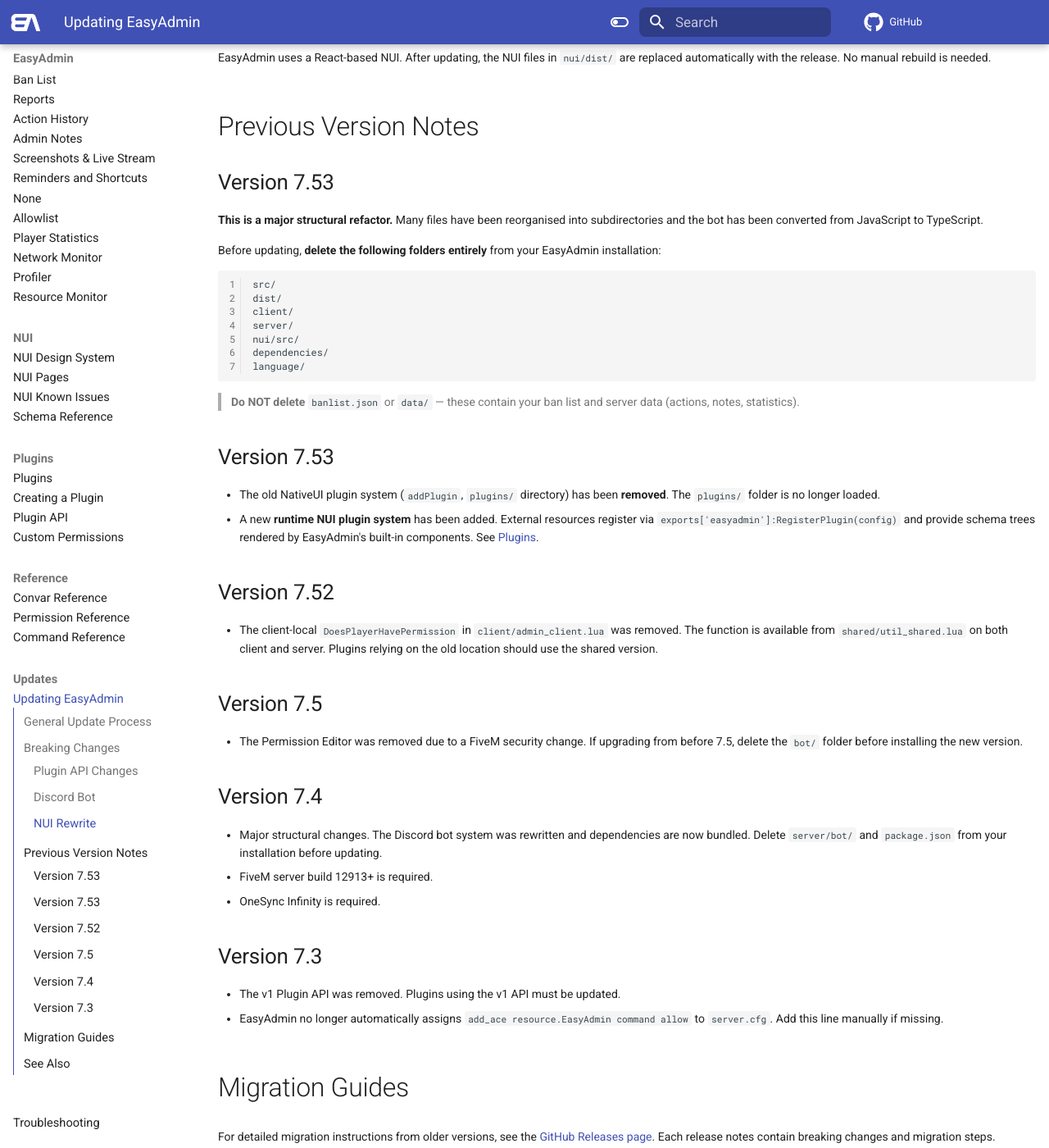
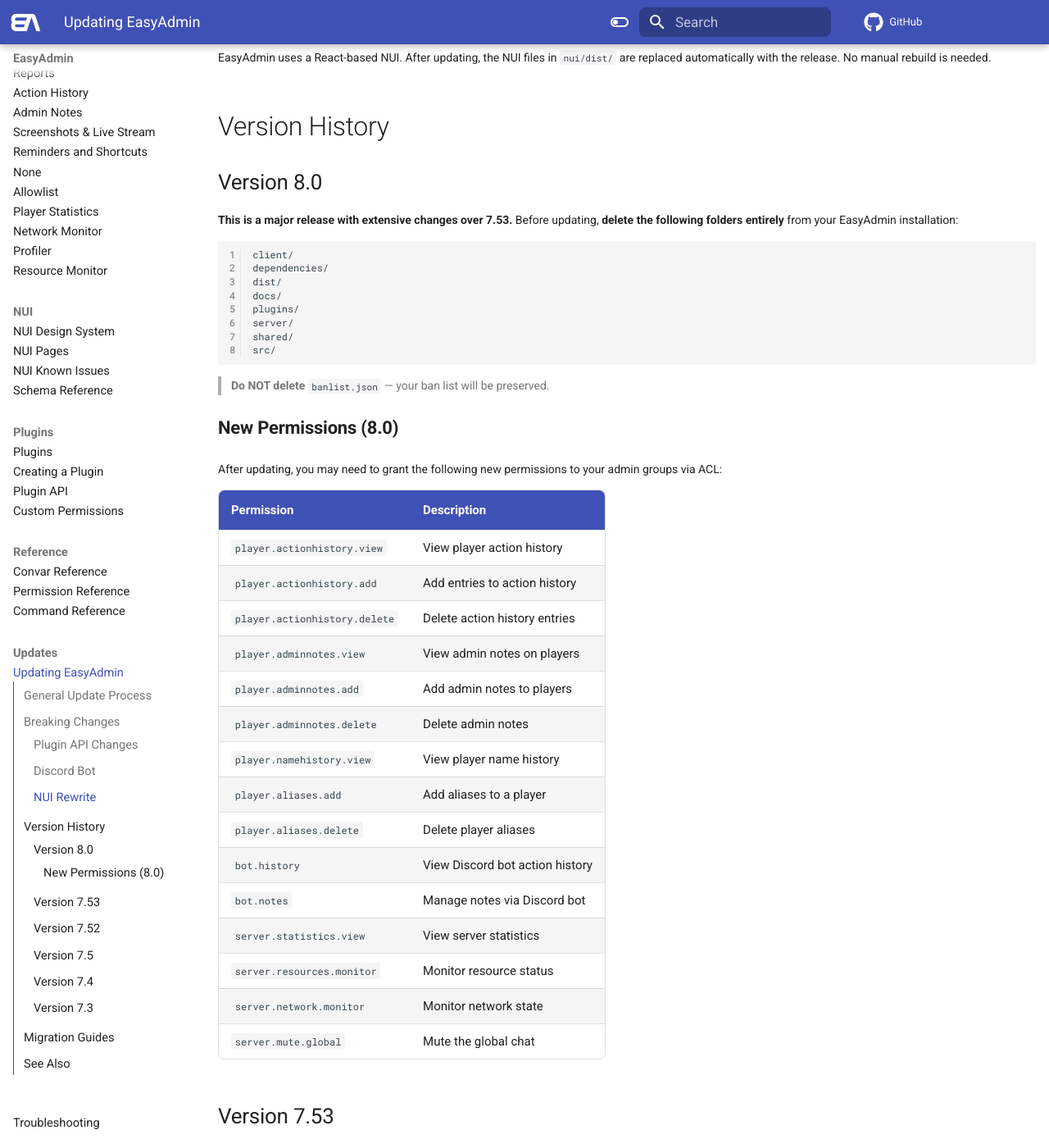
Before and after one commit to Blumlaut/EasyAdmin, an MkDocs documentation site: the page built from docs/docs/updates/updating.md, in a window 1280 px wide and 1400 px high, scrolled down 807 px. Shown: the whole window at 82% size. Built offline with MkDocs 1.6.1 and Material for MkDocs 9.7.7, drawn with Linux system fonts in a browser that asks for light colours; comment, search, counter and statistics services are not loaded; some of the changed text lies outside the part shown.

Commit message:
docs: restructure updating guide with 8.0 migration notes

````diff
--- a/docs/docs/updates/updating.md
+++ b/docs/docs/updates/updating.md
@@ -22,11 +22,50 @@
 
 EasyAdmin uses a React-based NUI. After updating, the NUI files in `nui/dist/` are replaced automatically with the release. No manual rebuild is needed.
 
-## Previous Version Notes
+## Version History
+
+### Version 8.0
+
+**This is a major release with extensive changes over 7.53.** Before updating, **delete the following folders entirely** from your EasyAdmin installation:
+
+```
+client/
+dependencies/
+dist/
+docs/
+plugins/
+server/
+shared/
+src/
+```
+
+> **Do NOT delete** `banlist.json` — your ban list will be preserved.
+
+#### New Permissions (8.0)
+
+After updating, you may need to grant the following new permissions to your admin groups via ACL:
+
+| Permission | Description |
+|---|---|
+| `player.actionhistory.view` | View player action history |
+| `player.actionhistory.add` | Add entries to action history |
+| `player.actionhistory.delete` | Delete action history entries |
+| `player.adminnotes.view` | View admin notes on players |
+| `player.adminnotes.add` | Add admin notes to players |
+| `player.adminnotes.delete` | Delete admin notes |
+| `player.namehistory.view` | View player name history |
+| `player.aliases.add` | Add aliases to a player |
+| `player.aliases.delete` | Delete player aliases |
+| `bot.history` | View Discord bot action history |
+| `bot.notes` | Manage notes via Discord bot |
+| `server.statistics.view` | View server statistics |
+| `server.resources.monitor` | Monitor resource status |
+| `server.network.monitor` | Monitor network state |
+| `server.mute.global` | Mute the global chat |
 
 ### Version 7.53
 
-**This is a major structural refactor.** Many files have been reorganised into subdirectories and the bot has been converted from JavaScript to TypeScript.
+**Major structural refactor.** Many files were reorganised into subdirectories and the bot was converted from JavaScript to TypeScript.
 
 Before updating, **delete the following folders entirely** from your EasyAdmin installation:
 
@@ -41,8 +80,6 @@
 ```
 
 > **Do NOT delete** `banlist.json` or `data/` — these contain your ban list and server data (actions, notes, statistics).
-
-### Version 7.53
 
 - The old NativeUI plugin system (`addPlugin`, `plugins/` directory) has been **removed**. The `plugins/` folder is no longer loaded.
 - A new **runtime NUI plugin system** has been added. External resources register via `exports['easyadmin']:RegisterPlugin(config)` and provide schema trees rendered by EasyAdmin's built-in components. See [Plugins](../../plugins/index).
````
